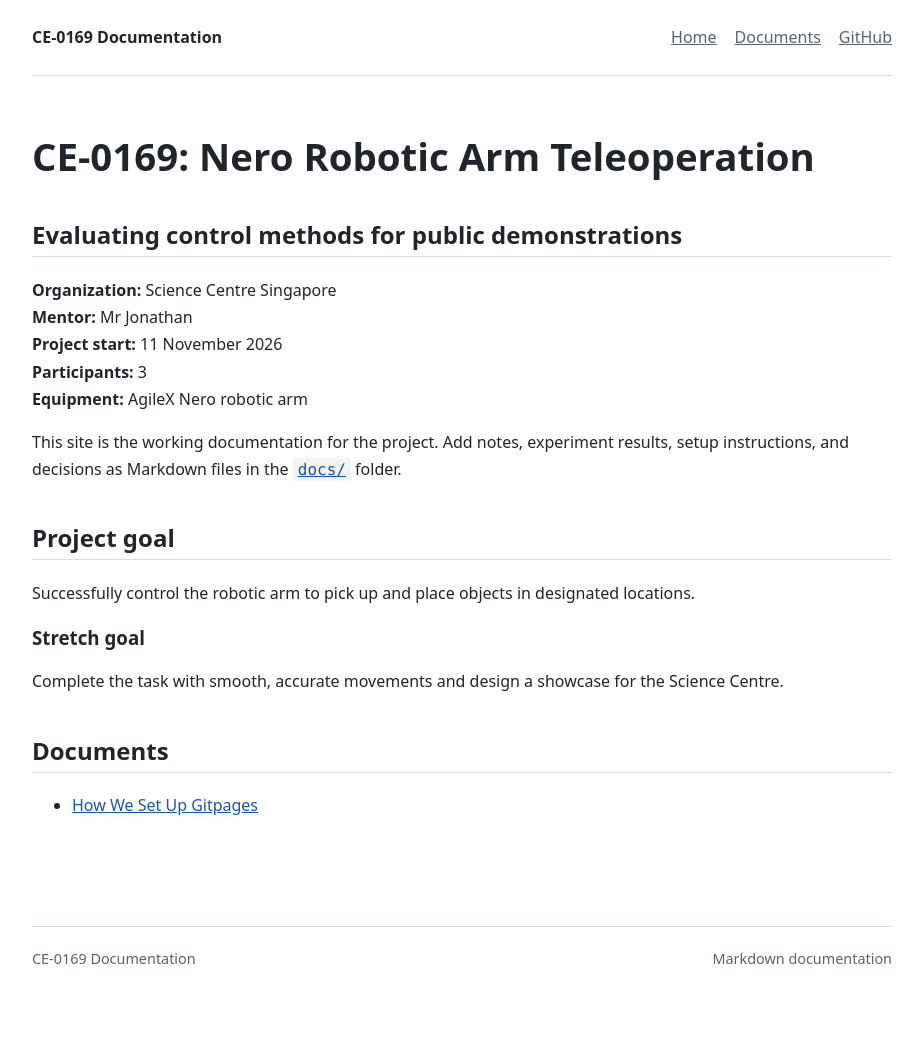
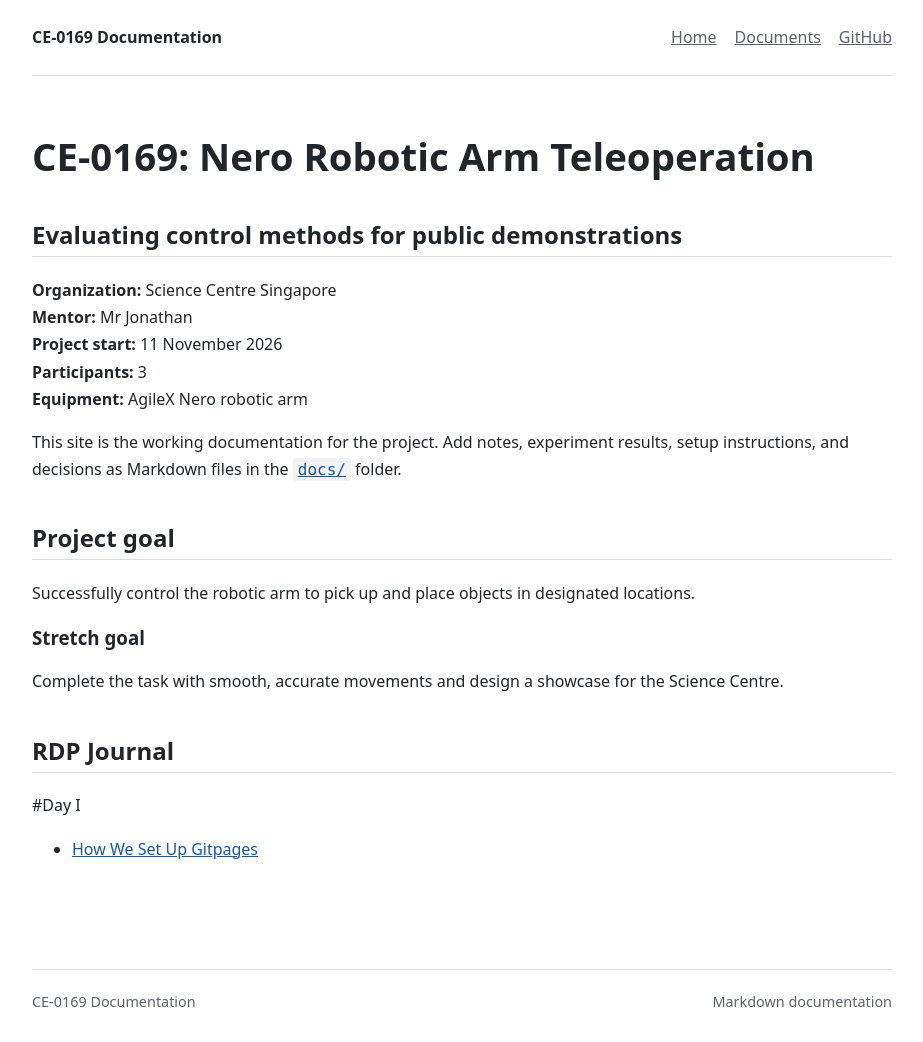
Before and after one commit to Suraset-Khurasee/rnd01, a Jekyll site: the page built from index.md, in a window 1280 px wide. Shown: the whole page, without its empty margins (178-1101 px from the left). Built offline with Jekyll 4.4.1, drawn with Linux system fonts in a browser that asks for light colours; before the commit the page ends 999 px from its top, so only the background shows below that.

Commit message:
Update RDP Journal section in index.md

```diff
--- a/index.md
+++ b/index.md
@@ -23,6 +23,8 @@ Successfully control the robotic arm to pick up and place objects in designated
 
 Complete the task with smooth, accurate movements and design a showcase for the Science Centre.
 
-## Documents
+## RDP Journal
 
+
+#Day I
 - [How We Set Up Gitpages](docs/HWSGP.md)
```
